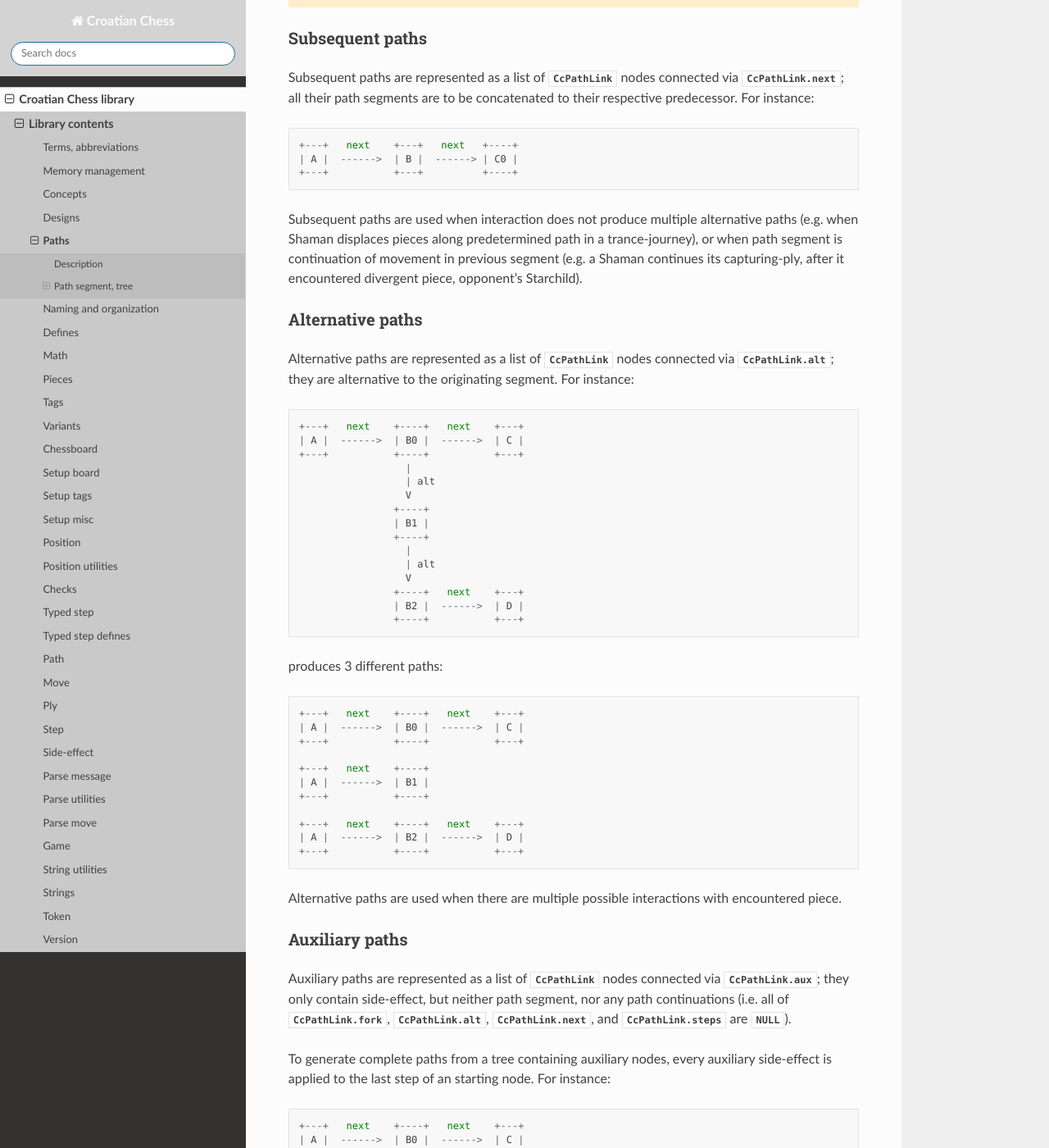
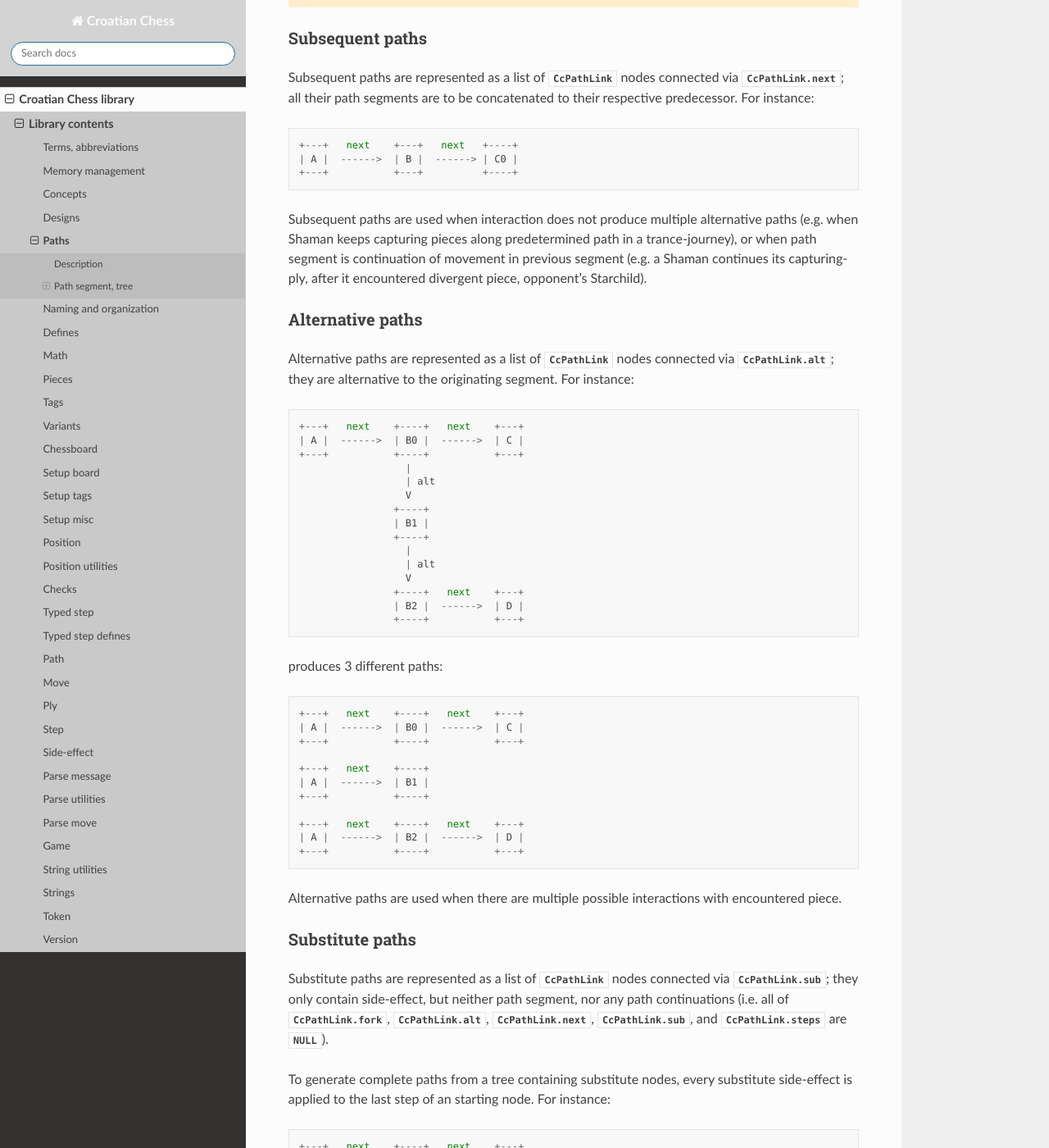
Before and after one commit to mmlacak/crochess, a Sphinx documentation site: the page built from docs/source/libcc/paths.rst, in a window 1280 px wide and 1400 px high, scrolled down 1847 px. Shown: the whole window at 82% size. Built offline with Sphinx 7.4.7 and the Read the Docs theme 3.1.0, drawn with Linux system fonts in a browser that asks for light colours; some of the changed text lies outside the part shown.

Commit message:
Swapped substitute, auxiliary path names.

```diff
--- a/docs/source/libcc/paths.rst
+++ b/docs/source/libcc/paths.rst
@@ -61,7 +61,7 @@ one chosen for this path segment is stored in :c:member:`CcPathLink.side_effect`
 
 Complete such a path tree is represented by :c:type:`CcPathLink` nodes linked via
 :c:member:`CcPathLink.fork`, :c:member:`CcPathLink.alt`, :c:member:`CcPathLink.next`
-and :c:member:`CcPathLink.aux` members; its :c:member:`CcPathLink.steps` contain
+and :c:member:`CcPathLink.sub` members; its :c:member:`CcPathLink.steps` contain
 a path segment.
 
 Path node side-effect (i.e. :c:member:`CcPathLink.side_effect`) is applied to last
@@ -84,7 +84,7 @@ root node or otherwise, might be repositioning.
 
     Any :c:type:`CcPathLink` node with its path continued (regardless which
     :c:member:`CcPathLink.fork`, :c:member:`CcPathLink.alt`, :c:member:`CcPathLink.next`,
-    :c:member:`CcPathLink.alt` members are present) **must** also have path segment
+    :c:member:`CcPathLink.sub` members are present) **must** also have path segment
     (i.e. :c:member:`CcPathLink.steps`) defined.
 
     .. note::
@@ -106,10 +106,10 @@ their respective predecessor. For instance::
     +---+           +---+          +----+
 
 Subsequent paths are used when interaction does not produce multiple alternative
-paths (e.g. when Shaman displaces pieces along predetermined path in a trance-journey),
-or when path segment is continuation of movement in previous segment (e.g. a Shaman
-continues its capturing-ply, after it encountered divergent piece, opponent's
-Starchild).
+paths (e.g. when Shaman keeps capturing pieces along predetermined path in a
+trance-journey), or when path segment is continuation of movement in previous
+segment (e.g. a Shaman continues its capturing-ply, after it encountered divergent
+piece, opponent's Starchild).
 
 .. _lbl-libcc-paths-pathsegmenttree-alternativepaths:
 
@@ -202,31 +202,31 @@ encountered piece.
 .. ``B0`` node could be a capture, while ``B1`` node would then be a transparency;
 .. divergence is covered later in :ref:`lbl-libcc-paths-pathsegmenttree-forkingpaths`.
 
-.. _lbl-libcc-paths-pathsegmenttree-auxiliarypaths:
+.. _lbl-libcc-paths-pathsegmenttree-substitutepaths:
 
-Auxiliary paths
-^^^^^^^^^^^^^^^
+Substitute paths
+^^^^^^^^^^^^^^^^
 
-Auxiliary paths are represented as a list of :c:type:`CcPathLink` nodes connected
-via :c:member:`CcPathLink.aux`; they only contain side-effect, but neither path
+Substitute paths are represented as a list of :c:type:`CcPathLink` nodes connected
+via :c:member:`CcPathLink.sub`; they only contain side-effect, but neither path
 segment, nor any path continuations (i.e. all of :c:member:`CcPathLink.fork`,
-:c:member:`CcPathLink.alt`, :c:member:`CcPathLink.next`, and
-:c:member:`CcPathLink.steps` are :c:data:`NULL`).
+:c:member:`CcPathLink.alt`, :c:member:`CcPathLink.next`, :c:member:`CcPathLink.sub`,
+and :c:member:`CcPathLink.steps` are :c:data:`NULL`).
 
-To generate complete paths from a tree containing auxiliary nodes, every auxiliary
+To generate complete paths from a tree containing substitute nodes, every substitute
 side-effect is applied to the last step of an starting node. For instance::
 
     +---+   next    +----+   next    +---+
     | A |  ------>  | B0 |  ------>  | C |
     +---+           +----+           +---+
                       |
-                      | aux
+                      | sub
                       V
                     +----+
                     | B1 |
                     +----+
                       |
-                      | aux
+                      | sub
                       V
                     +----+
                     | B2 |
@@ -238,7 +238,7 @@ beside default path::
     | A |  ------>  | B0 |  ------>  | C |
     +---+           +----+           +---+
 
-also produces default path with auxiliary side-effects::
+also produces default path with substitute side-effects::
 
     +---+   next    +---------+   next    +---+
     | A |  ------>  | B0 < B1 |  ------>  | C |
@@ -248,7 +248,7 @@ also produces default path with auxiliary side-effects::
     | A |  ------>  | B0 < B2 |  ------>  | C |
     +---+           +---------+           +---+
 
-Here, starting node of auxiliary paths is ``B0``. Auxiliary side-effects node
+Here, starting node of substitute paths is ``B0``. Substitute side-effects node
 ``B0 < B2`` represents starting node ``B0`` with side-effect of its last step
 overridden by side-effect from ``B2`` node.
 
```
Also changed, not shown: other parts of docs/source/libcc/paths.rst (+9 -9 lines).
